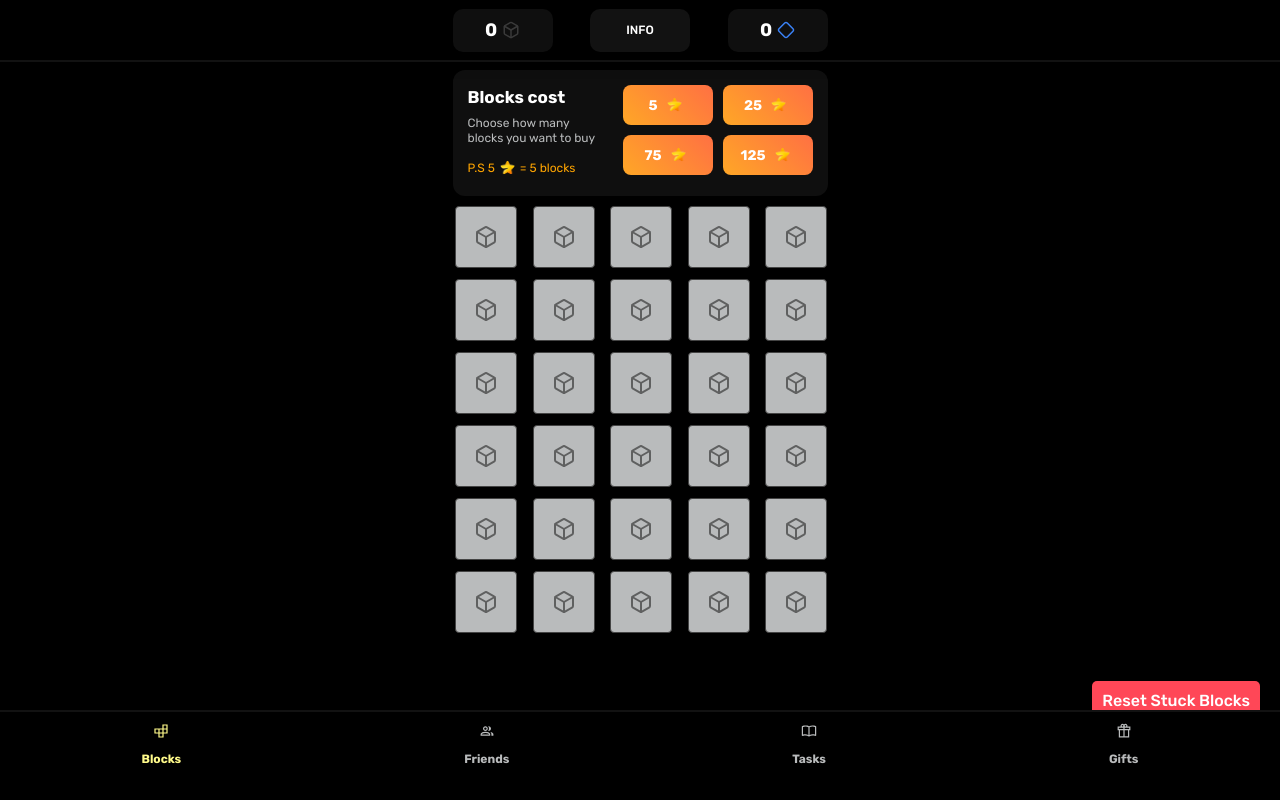
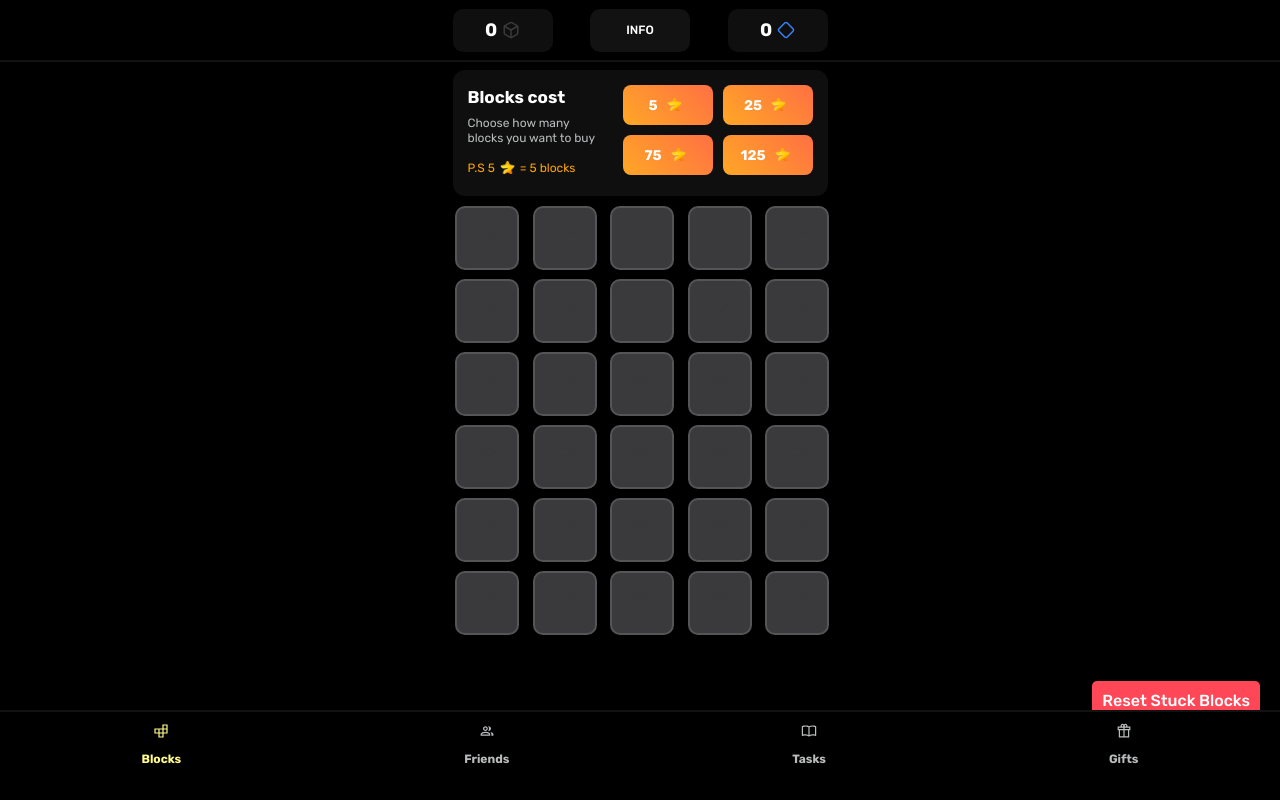
Before and after one commit to joker-whysosireus/luckystars, a React (Vite) app: page / in a window 1280 px wide. Built offline with nearby package versions, Linux system fonts and the light colour scheme; what @tonconnect/ui-react would draw is missing.

Commit message:
fix blocks

```diff
--- a/src/Pages/Home/Home.css
+++ b/src/Pages/Home/Home.css
@@ -31,6 +31,13 @@
   gap: 13px;
   flex: 1;
   height: auto;
+  position: relative;
+}
+
+/* Состояние блокировки при анимации */
+.squares-container.disabled {
+  pointer-events: none;
+  opacity: 0.7;
 }
 
 .square-row {
@@ -47,7 +54,12 @@
   position: relative;
   perspective: 1000px;
   transform-style: preserve-3d;
-  transition: transform 0.3s ease;
+  transition: transform 0.2s ease; /* Уменьшил время анимации */
+}
+
+.square.disabled {
+  cursor: not-allowed;
+  opacity: 0.6;
 }
 
 .square-front, .square-back {
@@ -55,21 +67,23 @@
   width: 100%;
   height: 100%;
   backface-visibility: hidden;
-  border-radius: 4px;
+  border-radius: 10px; /* Увеличил радиус скругления */
   display: flex;
   justify-content: center;
   align-items: center;
 }
 
 .square-front {
-  background-color: #b9bbbc;
-  border: 1px solid #444;
+  background-color: #3a3a3c;
+  border: 2px solid #555557;
+  box-shadow: 0 2px 4px rgba(0, 0, 0, 0.3);
 }
 
 .square-back {
-  background-color: #666;
+  background: linear-gradient(145deg, #4facfe 0%, #00f2fe 100%);
   transform: rotateY(180deg);
-  border: 1px solid #888;
+  border: 2px solid #6cb7ff;
+  box-shadow: 0 2px 8px rgba(79, 172, 254, 0.4);
 }
 
 .square.flipping {
@@ -85,25 +99,79 @@
   font-weight: bold;
   font-size: 18px;
   text-shadow: 0 0 10px rgba(255, 215, 0, 0.5);
+  display: flex;
+  align-items: center;
+  gap: 4px;
 }
 
 .loading-spinner {
-  width: 24px;
-  height: 24px;
-  border: 3px solid rgba(255, 255, 255, 0.3);
+  width: 20px; /* Немного уменьшил размер */
+  height: 20px;
+  border: 2px solid rgba(255, 255, 255, 0.3);
   border-radius: 50%;
   border-top-color: #fff;
-  animation: spin 1s ease-in-out infinite;
+  animation: spin 0.6s linear infinite; /* Ускорил анимацию */
 }
 
 @keyframes spin {
   to { transform: rotate(360deg); }
 }
 
-.square:hover .square-front {
-  background-color: #555;
+/* Индикатор обработки блока */
+.processing-overlay {
+  position: absolute;
+  top: 0;
+  left: 0;
+  width: 100%;
+  height: 100%;
+  background: rgba(0, 0, 0, 0.5);
+  border-radius: 10px;
+  display: flex;
+  align-items: center;
+  justify-content: center;
+  z-index: 10;
 }
 
-.square:active .square-front {
-  background-color: #666;
+.square:hover .square-front:not(.disabled) {
+  background-color: #4a4a4c;
+  transform: translateY(-2px);
+  box-shadow: 0 4px 8px rgba(0, 0, 0, 0.4);
 }
+
+.square:active .square-front:not(.disabled) {
+  background-color: #5a5a5c;
+  transform: translateY(0);
+}
+
+/* Адаптивность для мобильных устройств */
+@media (max-width: 480px) {
+  .squares-container {
+    width: 340px;
+    gap: 10px;
+  }
+
+  .square {
+    width: 55px;
+    height: 55px;
+  }
+
+  .shards-count {
+    font-size: 16px;
+  }
+}
+
+/* Анимация появления блоков */
+@keyframes fadeIn {
+  from {
+    opacity: 0;
+    transform: scale(0.9);
+  }
+  to {
+    opacity: 1;
+    transform: scale(1);
+  }
+}
+
+.square {
+  animation: fadeIn 0.3s ease-out;
+}
--- a/src/Pages/Home/HomePage.jsx
+++ b/src/Pages/Home/HomePage.jsx
@@ -255,6 +255,9 @@ function HomePage({ userData, updateUserData, isActive }) {
     // Если блок уже открыт или анимируется, ничего не делаем
     if (blockIndex === -1 || blocks[blockIndex].isOpened) return;
 
+    // Блокируем все блоки во время анимации
+    setIsAnimating(true);
+
     // Добавляем блок в обработку
     setProcessingBlocks(prev => new Set(prev).add(blockId));
 
@@ -262,6 +265,7 @@ function HomePage({ userData, updateUserData, isActive }) {
     const blockUsed = await useBlockOnServer();
     if (!blockUsed) {
       console.error("Failed to use block on server");
+      setIsAnimating(false);
       setProcessingBlocks(prev => {
         const newSet = new Set(prev);
         newSet.delete(blockId);
@@ -269,9 +273,6 @@ function HomePage({ userData, updateUserData, isActive }) {
       });
       return;
     }
-
-    // Блокируем другие блоки во время анимации
-    setIsAnimating(true);
 
     // Случайное количество осколков с повышенной вероятностью 1 и 5
     const shardValues = [1, 1, 1, 1, 5, 5, 5, 10, 15, 25];
@@ -286,8 +287,8 @@ function HomePage({ userData, updateUserData, isActive }) {
     };
     setBlocks(updatedBlocks);
 
-    // Уменьшаем задержку для индикатора загрузки до 500мс
-    await new Promise(resolve => setTimeout(resolve, 500));
+    // Минимальная задержка для индикатора загрузки - 200мс
+    await new Promise(resolve => setTimeout(resolve, 200));
 
     // После завершения анимации устанавливаем значения
     const finalizedBlocks = [...updatedBlocks];
@@ -517,7 +518,7 @@ function HomePage({ userData, updateUserData, isActive }) {
           <div
             key={blockId}
             className={`square ${block?.isFlipping ? 'flipping' : ''} ${block?.isOpened ? 'opened' : ''} ${isProcessing ? 'processing' : ''}`}
-            onClick={() => !isProcessing && handleSquareClick(blockId)}
+            onClick={() => !isProcessing && !isAnimating && handleSquareClick(blockId)}
             data-id={blockId}
           >
             <div className="square-front">
```
